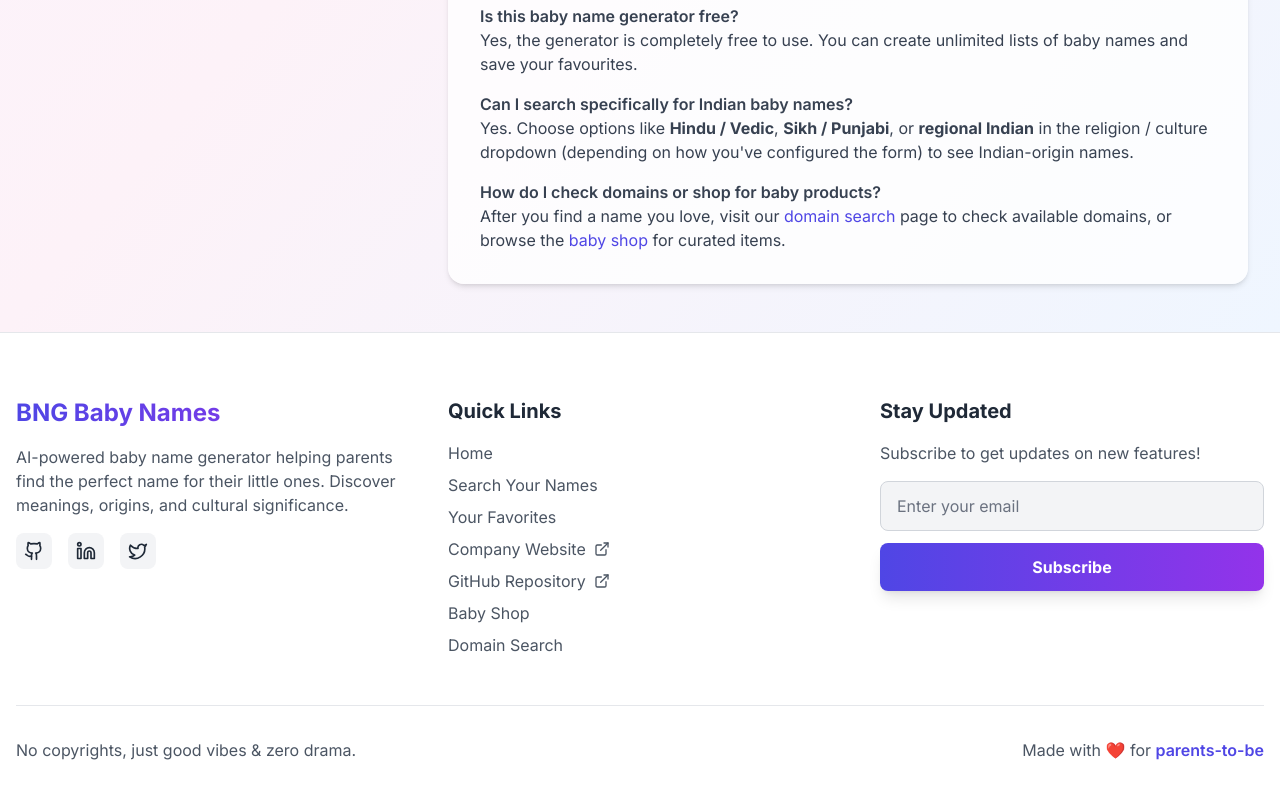
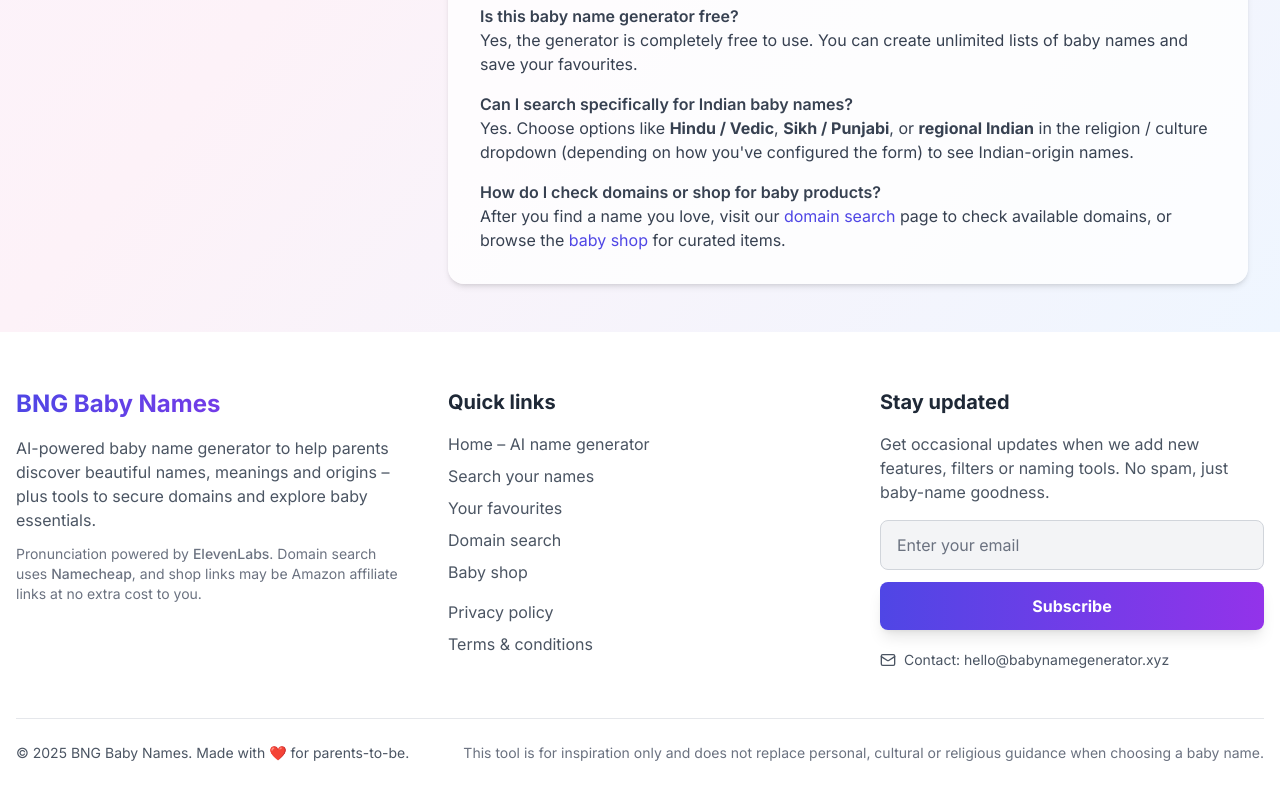
Before and after one commit to sparqitservices/baby-name-generator, a Next.js app: page / in a window 1280 px wide. Shown: the part 1296-2096 px from the top of the page. Built offline with nearby package versions, Linux system fonts and the light colour scheme.

Commit message:
footer updated

```diff
--- a/components/Footer.jsx
+++ b/components/Footer.jsx
@@ -1,123 +1,118 @@
 'use client';
-import { Github, Linkedin, Twitter, Mail, ExternalLink } from 'lucide-react';
+
 import { useState } from 'react';
 import Link from 'next/link';
-import { useTheme } from '@/contexts/ThemeContext';
+import { Mail } from 'lucide-react';
 
 export default function Footer() {
   const [email, setEmail] = useState('');
   const [subscribed, setSubscribed] = useState(false);
-  const { theme } = useTheme();
 
-  const handleSubscribe = async (e) => {
+  const handleSubscribe = (e) => {
     e.preventDefault();
-    // Add your Mailchimp integration here
-    // For now, just show success message
+    // TODO: plug in your email provider (Mailchimp, Brevo, etc.)
     setSubscribed(true);
     setEmail('');
     setTimeout(() => setSubscribed(false), 3000);
   };
 
+  const year = new Date().getFullYear();
+
   return (
-    <footer className="relative z-10 bg-white dark:bg-gray-900 text-gray-800 dark:text-white border-t border-gray-200 dark:border-gray-800 py-16 px-4 transition-colors duration-200">
+    <footer className="relative z-10 bg-white dark:bg-gray-900 text-gray-800 dark:text-white border-top border-gray-200 dark:border-gray-800 py-14 px-4 transition-colors duration-200">
       <div className="max-w-7xl mx-auto">
-        <div className="grid grid-cols-1 md:grid-cols-3 gap-12 mb-12">
+        <div className="grid grid-cols-1 md:grid-cols-3 gap-10 md:gap-12 mb-10 md:mb-12">
           {/* About Section */}
           <div>
             <h3 className="text-2xl font-bold mb-4 bg-gradient-to-r from-indigo-600 to-purple-600 dark:from-indigo-400 dark:to-purple-400 bg-clip-text text-transparent">
               BNG Baby Names
             </h3>
-            <p className="text-gray-600 dark:text-gray-400 mb-4">
-              AI-powered baby name generator helping parents find the perfect name for their little ones. Discover meanings, origins, and cultural significance.
+            <p className="text-gray-600 dark:text-gray-400 mb-3 text-sm sm:text-base">
+              AI-powered baby name generator to help parents discover beautiful
+              names, meanings and origins – plus tools to secure domains and
+              explore baby essentials.
             </p>
-            <div className="flex gap-4">
-              <a
-                href="https://github.com/sparqitservices"
-                target="_blank"
-                rel="noopener noreferrer"
-                className="p-2 bg-gray-100 dark:bg-gray-800 rounded-lg hover:bg-indigo-600 hover:text-white dark:hover:bg-indigo-600 transition-all duration-200 transform hover:scale-110"
-                aria-label="GitHub"
-              >
-                <Github className="w-5 h-5" />
-              </a>
-              <a
-                href="https://www.linkedin.com/company/sparq-it-services/"
-                target="_blank"
-                rel="noopener noreferrer"
-                className="p-2 bg-gray-100 dark:bg-gray-800 rounded-lg hover:bg-indigo-600 hover:text-white dark:hover:bg-indigo-600 transition-all duration-200 transform hover:scale-110"
-                aria-label="LinkedIn"
-              >
-                <Linkedin className="w-5 h-5" />
-              </a>
-              <a
-                href="https://x.com/sparqitservices"
-                target="_blank"
-                rel="noopener noreferrer"
-                className="p-2 bg-gray-100 dark:bg-gray-800 rounded-lg hover:bg-indigo-600 hover:text-white dark:hover:bg-indigo-600 transition-all duration-200 transform hover:scale-110"
-                aria-label="Twitter"
-              >
-                <Twitter className="w-5 h-5" />
-              </a>
-
-            </div>
+            <p className="text-xs sm:text-sm text-gray-500 dark:text-gray-500 leading-relaxed">
+              Pronunciation powered by <span className="font-medium">ElevenLabs</span>.
+              Domain search uses <span className="font-medium">Namecheap</span>, and shop
+              links may be Amazon affiliate links at no extra cost to you.
+            </p>
           </div>
 
           {/* Quick Links */}
           <div>
-            <h3 className="text-xl font-bold mb-4 text-gray-800 dark:text-white">Quick Links</h3>
-            <ul className="space-y-2 text-gray-600 dark:text-gray-400">
+            <h3 className="text-xl font-bold mb-4 text-gray-800 dark:text-white">
+              Quick links
+            </h3>
+            <ul className="space-y-2 text-gray-600 dark:text-gray-400 text-sm sm:text-base">
               <li>
-                <Link href="/" className="hover:text-indigo-600 dark:hover:text-indigo-400 transition-colors">
-                  Home
+                <Link
+                  href="/"
+                  className="hover:text-indigo-600 dark:hover:text-indigo-400 transition-colors"
+                >
+                  Home – AI name generator
                 </Link>
               </li>
               <li>
-                <Link href="/search" className="hover:text-indigo-600 dark:hover:text-indigo-400 transition-colors">
-                  Search Your Names
+                <Link
+                  href="/search"
+                  className="hover:text-indigo-600 dark:hover:text-indigo-400 transition-colors"
+                >
+                  Search your names
                 </Link>
               </li>
               <li>
-                <Link href="/favorites" className="hover:text-indigo-600 dark:hover:text-indigo-400 transition-colors">
-                  Your Favorites
+                <Link
+                  href="/favorites"
+                  className="hover:text-indigo-600 dark:hover:text-indigo-400 transition-colors"
+                >
+                  Your favourites
                 </Link>
               </li>
               <li>
-                <a
-                  href="https://sparqitservices.com/?utm_source=babynamegenerator&utm_medium=aitool&utm_campaign=afzal_sparqit&utm_content=bngbabynames"
-                  target="_blank"
-                  rel="noopener noreferrer"
-                  className="hover:text-indigo-600 dark:hover:text-indigo-400 transition-colors flex items-center gap-2"
+                <Link
+                  href="/domains"
+                  className="hover:text-indigo-600 dark:hover:text-indigo-400 transition-colors"
                 >
-                  Company Website <ExternalLink className="w-4 h-4" />
-                </a>
+                  Domain search
+                </Link>
               </li>
               <li>
-                <a
-                  href="https://github.com/sparqitservices/baby-name-generator"
-                  target="_blank"
-                  rel="noopener noreferrer"
-                  className="hover:text-indigo-600 dark:hover:text-indigo-400 transition-colors flex items-center gap-2"
+                <Link
+                  href="/shop"
+                  className="hover:text-indigo-600 dark:hover:text-indigo-400 transition-colors"
                 >
-                  GitHub Repository <ExternalLink className="w-4 h-4" />
-                </a>
+                  Baby shop
+                </Link>
+              </li>
+              <li className="pt-2">
+                <Link
+                  href="/privacy"
+                  className="hover:text-indigo-600 dark:hover:text-indigo-400 transition-colors"
+                >
+                  Privacy policy
+                </Link>
               </li>
               <li>
-  <Link href="/shop" className="hover:text-indigo-600 dark:hover:text-indigo-400 transition-colors">
-    Baby Shop
-  </Link>
-</li>
-<li>
-  <Link href="/domains" className="hover:text-indigo-600 dark:hover:text-indigo-400 transition-colors">
-    Domain Search
-  </Link>
-</li>
+                <Link
+                  href="/terms"
+                  className="hover:text-indigo-600 dark:hover:text-indigo-400 transition-colors"
+                >
+                  Terms &amp; conditions
+                </Link>
+              </li>
             </ul>
           </div>
 
-          {/* Newsletter */}
+          {/* Newsletter / Contact */}
           <div>
-            <h3 className="text-xl font-bold mb-4 text-gray-800 dark:text-white">Stay Updated</h3>
-            <p className="text-gray-600 dark:text-gray-400 mb-4">Subscribe to get updates on new features!</p>
+            <h3 className="text-xl font-bold mb-4 text-gray-800 dark:text-white">
+              Stay updated
+            </h3>
+            <p className="text-gray-600 dark:text-gray-400 mb-4 text-sm sm:text-base">
+              Get occasional updates when we add new features, filters or naming
+              tools. No spam, just baby-name goodness.
+            </p>
             <form onSubmit={handleSubscribe} className="space-y-3">
               <input
                 type="email"
@@ -125,34 +120,42 @@ export default function Footer() {
                 onChange={(e) => setEmail(e.target.value)}
                 placeholder="Enter your email"
                 required
-                className="w-full px-4 py-3 rounded-lg bg-gray-100 dark:bg-gray-800 border border-gray-300 dark:border-gray-700 text-gray-800 dark:text-white placeholder-gray-500 dark:placeholder-gray-400 focus:border-indigo-500 focus:ring-2 focus:ring-indigo-500/20 outline-none transition-all"
+                className="w-full px-4 py-3 rounded-lg bg-gray-100 dark:bg-gray-800 border border-gray-300 dark:border-gray-700 text-gray-800 dark:text-white placeholder-gray-500 dark:placeholder-gray-400 focus:border-indigo-500 focus:ring-2 focus:ring-indigo-500/20 outline-none transition-all text-sm sm:text-base"
               />
               <button
                 type="submit"
-                className="w-full bg-gradient-to-r from-indigo-600 to-purple-600 hover:from-indigo-700 hover:to-purple-700 text-white font-bold py-3 px-6 rounded-lg transition-all duration-300 transform hover:scale-105 shadow-lg hover:shadow-xl"
+                className="w-full bg-gradient-to-r from-indigo-600 to-purple-600 hover:from-indigo-700 hover:to-purple-700 text-white font-bold py-3 px-6 rounded-lg transition-all duration-300 transform hover:scale-105 shadow-lg hover:shadow-xl text-sm sm:text-base"
               >
                 Subscribe
               </button>
               {subscribed && (
-                <p className="text-green-500 dark:text-green-400 text-sm animate-fade-in">✓ Successfully subscribed!</p>
+                <p className="text-green-500 dark:text-green-400 text-xs sm:text-sm animate-fade-in">
+                  ✓ Successfully subscribed! (demo message)
+                </p>
               )}
             </form>
+
+            <div className="mt-5 flex items-center gap-2 text-xs sm:text-sm text-gray-600 dark:text-gray-400">
+              <Mail className="w-4 h-4" />
+              <a
+                href="mailto:hello@babynamegenerator.xyz"
+                className="hover:text-indigo-600 dark:hover:text-indigo-400 transition-colors"
+              >
+                Contact: hello@babynamegenerator.xyz
+              </a>
+            </div>
           </div>
         </div>
 
         {/* Bottom Bar */}
-        <div className="border-t border-gray-200 dark:border-gray-800 pt-8">
-          <div className="flex flex-col md:flex-row justify-between items-center gap-4">
-            <p className="text-gray-600 dark:text-gray-400 text-center md:text-left">
-              No copyrights, just good vibes & zero drama.
+        <div className="border-t border-gray-200 dark:border-gray-800 pt-6">
+          <div className="flex flex-col md:flex-row justify-between items-center gap-3">
+            <p className="text-xs sm:text-sm text-gray-600 dark:text-gray-400 text-center md:text-left">
+              © {year} BNG Baby Names. Made with ❤️ for parents-to-be.
             </p>
-            <p className="text-gray-600 dark:text-gray-400 text-center md:text-right">
-              Made with ❤️ for {' '}
-              <a
-                className="text-indigo-600 dark:text-indigo-400 hover:text-indigo-700 dark:hover:text-indigo-300 font-semibold transition-colors"
-              >parents-to-be
-              </a>
-
+            <p className="text-xs sm:text-sm text-gray-500 dark:text-gray-500 text-center md:text-right">
+              This tool is for inspiration only and does not replace personal,
+              cultural or religious guidance when choosing a baby name.
             </p>
           </div>
         </div>
```
